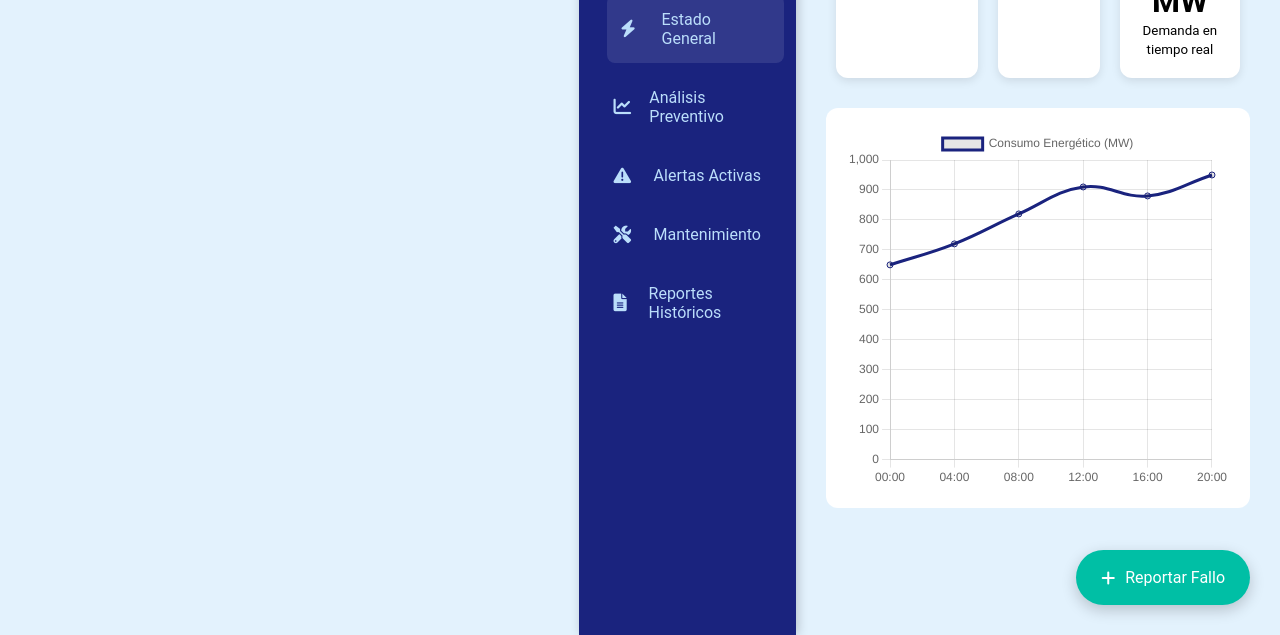
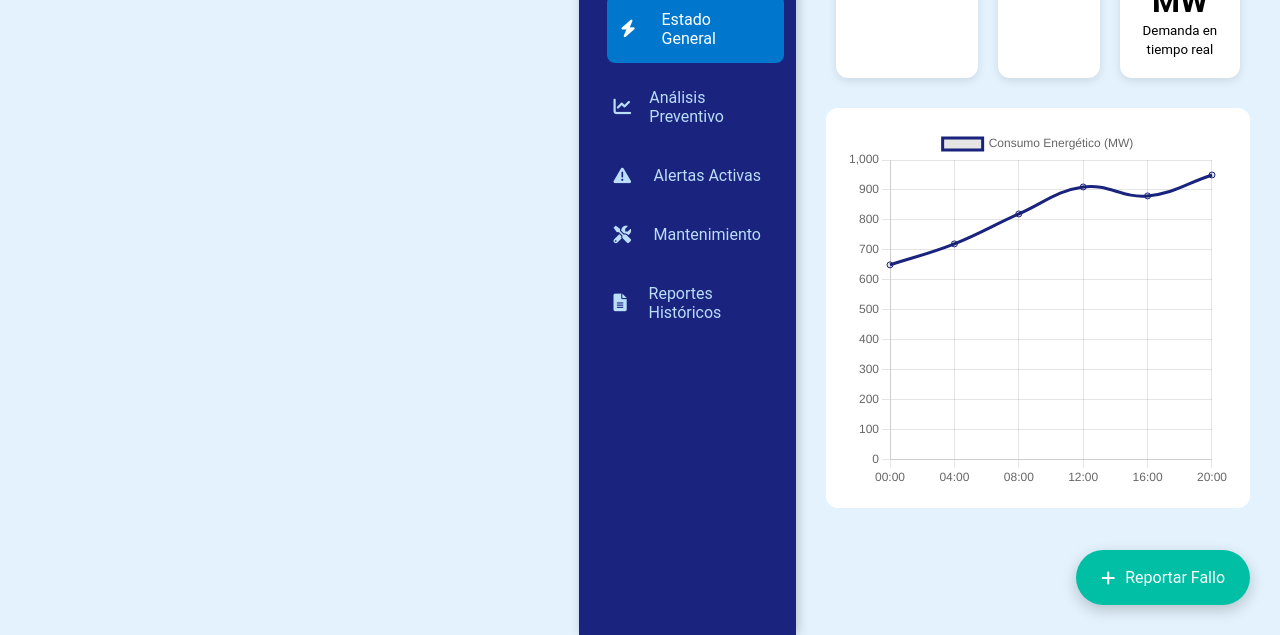
Before and after one commit to shadow5717/Proyecto-Final-Kelyn-Tejada-, a website: page index.html in a window 1280 px wide. In both pictures the pointer is over the link "Estado General". Shown: the part 165-800 px from the top of the page. Drawn offline with nearby package versions, Linux system fonts and the light colour scheme.

Commit message:
Agregué animación al menú lateral para mejor experiencia visual

```diff
--- a/style.css
+++ b/style.css
@@ -16,6 +16,14 @@
     display: flex;
     min-height: 100vh;
     background-color: var(--background-color);
+  }
+
+  .sidebar a {
+    transition: background-color 0.3s ease;
+  }
+  .sidebar a:hover {
+    background-color: #0077cc;
+    color: white;
   }
 
   .sidebar {
```
